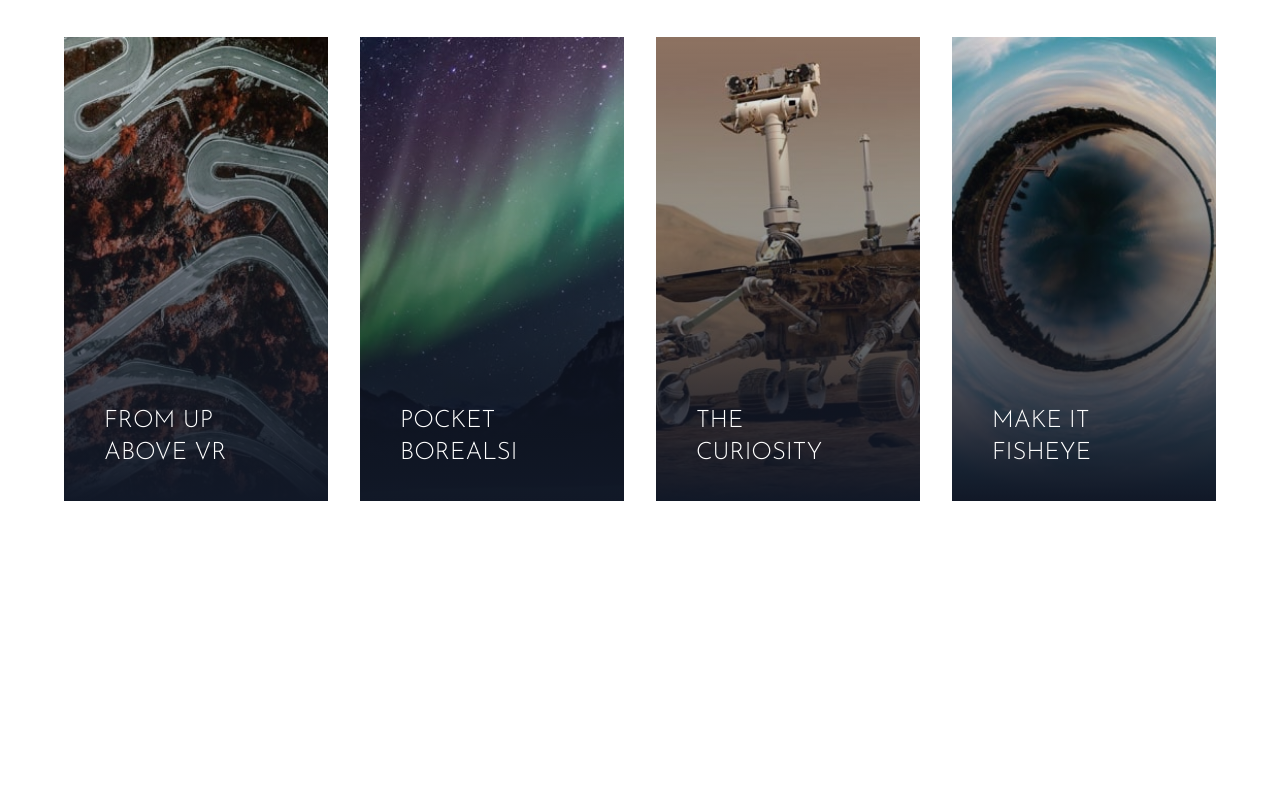
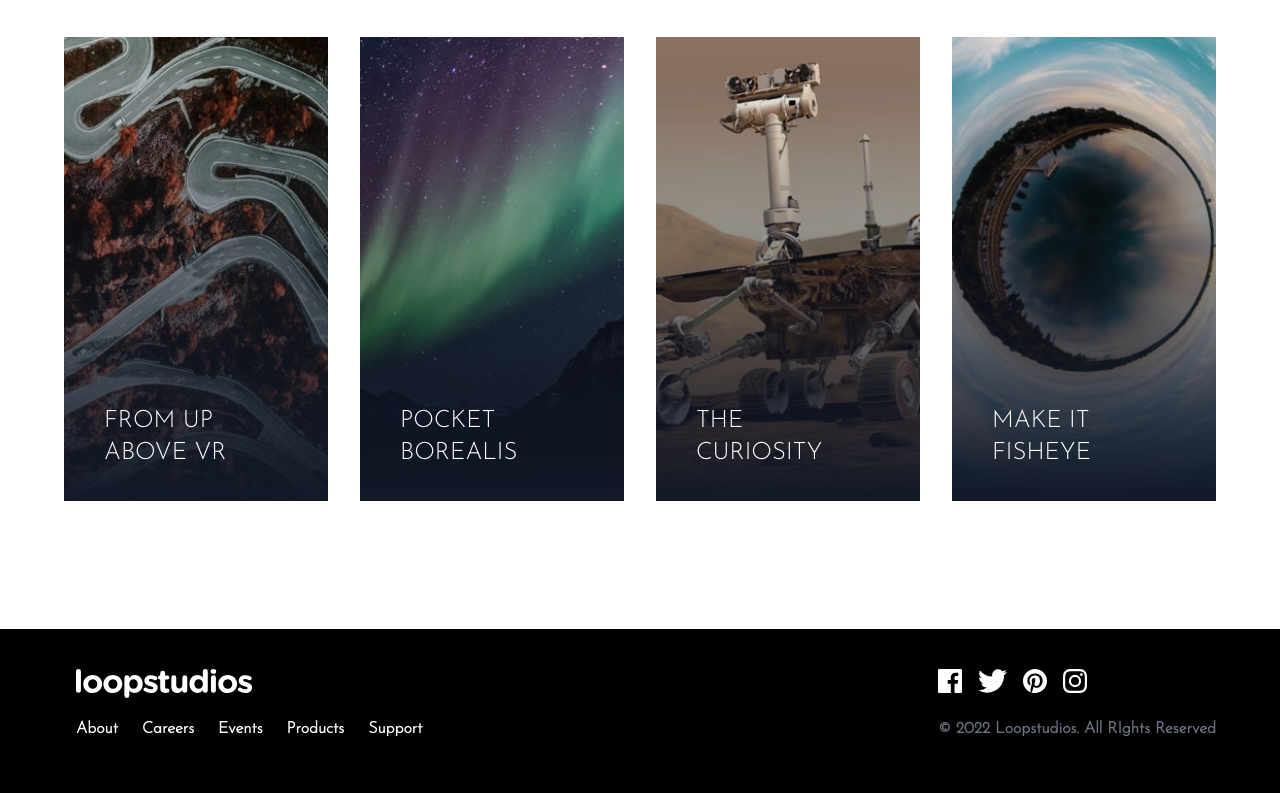
Before and after one commit to ekmin/loopstudios, a website: page index.html in a window 1280 px wide. Shown: the part 2007-2800 px from the top of the page. Before the commit the page ends 2636 px from the top, so only its background shows below. Drawn offline with Linux system fonts and the light colour scheme.

Commit message:
Created the footer

```diff
--- a/index.html
+++ b/index.html
@@ -17,7 +17,7 @@
   <body>
     <!-- Hero Section -->
     <section id="hero">
-        <!-- Hero container -->
+        <!-- Hero Container -->
         <div class="container max-w-6xl mx-auto px-6 py-12">
             <!-- Menu/Logo Container -->
             <nav class="flex items-center justify-between font-bold text-white">
@@ -51,7 +51,7 @@
             <!-- @todo - Mobile Menu -->
 
             <div class="max-w-lg mt-32 mb-32 p-4 font-sans text-4xl text-white uppercase border-2 md:p-10 md:m-32 md:mx-0 md:text-6xl">
-                Impresive Experiences That Deliver
+                Impressive Experiences That Deliver
             </div>
         </div>
     </section>
@@ -172,7 +172,7 @@
                     <div class="item-gradient"></div>
                     <!-- Item Text -->
                     <h5>
-                        Pocket Borealsi
+                        Pocket Borealis
                     </h5>
                 </div>
                 <!-- Item 3 -->
@@ -209,5 +209,78 @@
             </div>
         </div>
     </section>
+
+    <!-- Footer -->
+    <footer class="bg-black">
+        <!-- Container -->
+        <div class="container max-w-6xl py-10 mx-auto">
+            <!-- Footer Flex Container -->
+            <div class="flex flex-col items-center mb-8 space-y-6 md:flex-row md:space-y-0 md:justify-between md:items-start">
+                <!-- Menu & Logo Container -->
+                <div class="flex flex-col items-center space-y-8 md:items-start md:space-y-4">
+                    <!-- Logo -->
+                    <div class="h-8">
+                        <img src="images/logo.svg" alt="logo" class="w-44 md:ml-3">
+                    </div>
+                    <!-- Menu Container -->
+                    <div class="flex flex-col items-center space-y-4 font-bold text-white md:flex-row md:space-y-0 md:space-x-6 md:ml-3">
+                        <!-- Item 1 -->
+                        <div class="h-10 group">
+                            <a href="#">About</a>
+                            <div class="mx-2 group-hover:border-b group-hover:border-blue-50"></div>
+                        </div>
+                        <!-- Item 1 -->
+                        <div class="h-10 group">
+                            <a href="#">Careers</a>
+                            <div class="mx-2 group-hover:border-b group-hover:border-blue-50"></div>
+                        </div>
+                        <!-- Item 2 -->
+                        <div class="h-10 group">
+                            <a href="#">Events</a>
+                            <div class="mx-2 group-hover:border-b group-hover:border-blue-50"></div>
+                        </div>
+                        <!-- Item 3 -->
+                        <div class="h-10 group">
+                            <a href="#">Products</a>
+                            <div class="mx-2 group-hover:border-b group-hover:border-blue-50"></div>
+                        </div>
+                        <!-- Item 4 -->
+                        <div class="h-10 group">
+                            <a href="#">Support</a>
+                            <div class="mx-2 group-hover:border-b group-hover:border-blue-50"></div>
+                        </div>
+                    </div>
+                </div>
+
+                <!-- Social & Copy Container -->
+                <div class="flex flex-col items-start justify-between space-y-4 text-gray-500">
+                    <!-- Icons Container -->
+                    <div class="flex items-center justify-center mx-auto space-x-4 md:justify-end md:mx-0">
+                        <!-- Icon 1 -->
+                        <div class="h-8 group">
+                            <a href="#"><img src="images/icon-facebook.svg" alt="facebook" class="h-6"></a>
+                        </div>
+                        <!-- Icon 2 -->
+                        <div class="h-8 group">
+                            <a href="#"><img src="images/icon-twitter.svg" alt="twitter" class="h-6"></a>
+                        </div>
+                        <!-- Icon 3 -->
+                        <div class="h-8 group">
+                            <a href="#"><img src="images/icon-pinterest.svg" alt="pinterest" class="h-6"></a>
+                        </div>
+                        <!-- Icon 4 -->
+                        <div class="h-8 group">
+                            <a href="#"><img src="images/icon-instagram.svg" alt="instagram" class="h-6"></a>
+                        </div>
+                    </div>
+
+                    <!-- Copy -->
+                    <div class="font-bold">
+                        &copy; 2022 Loopstudios. All RIghts Reserved
+                    </div>
+                </div>
+            </div>
+        </div>
+    </footer>
   </body>
 </html>
```
Also changed, not shown: css/style.css.
